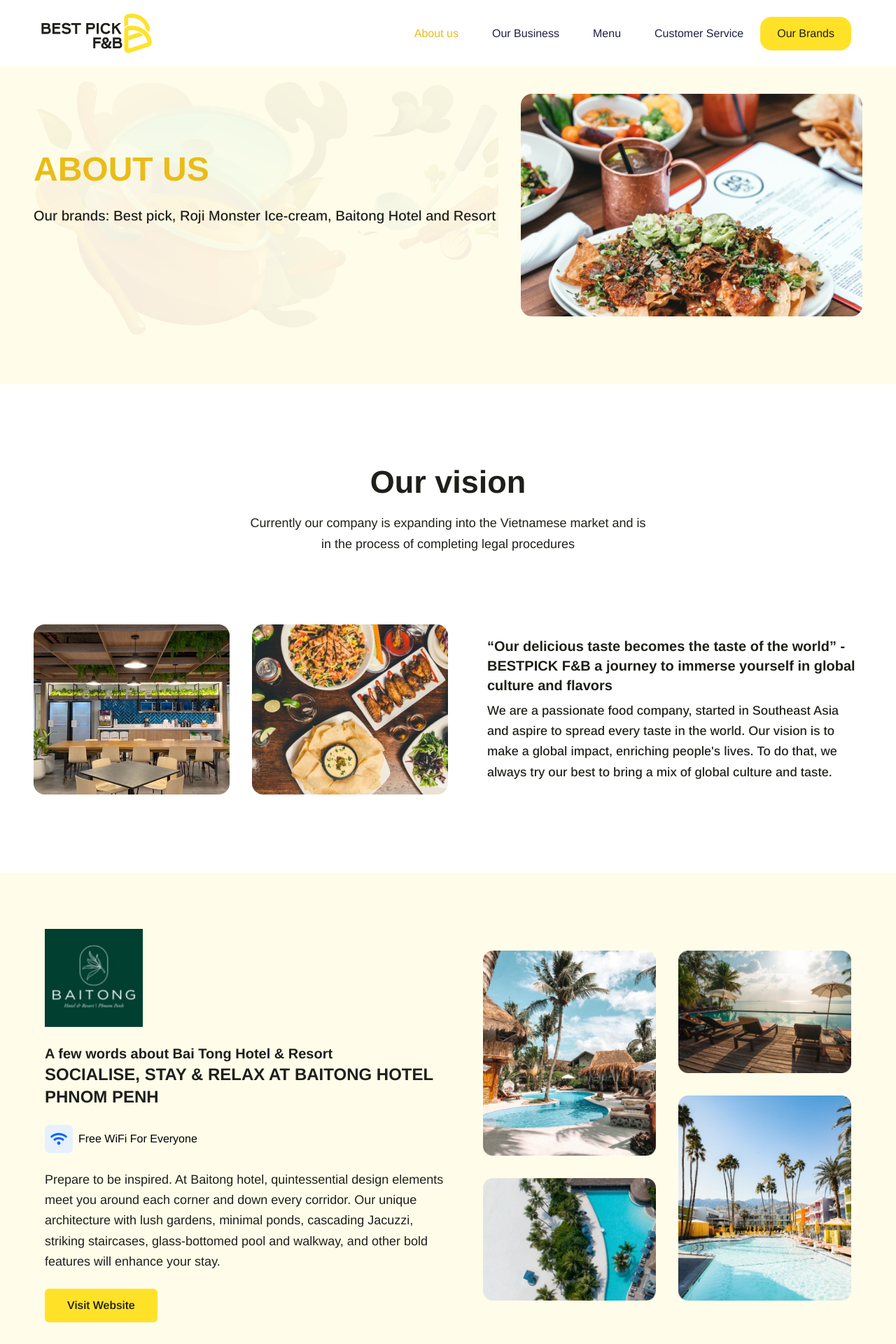
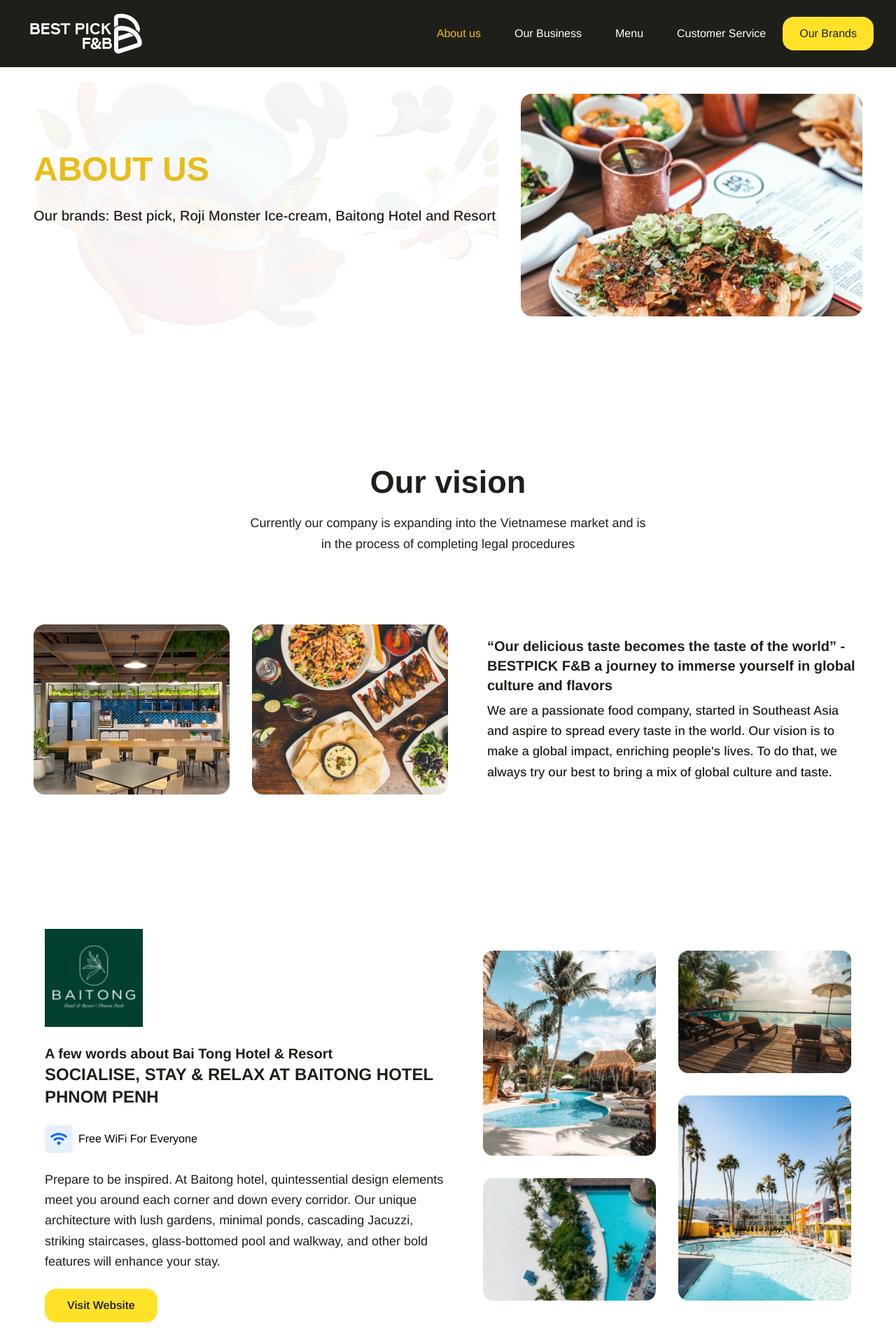
Before and after one commit to kiettran307/bestpick, a Next.js app: page /about in a window 1280 px wide. Shown: the top 1920 px of the page at 70% size. Built offline with nearby package versions, Linux system fonts and the light colour scheme.

Commit message:
Update: color page and change logo page

```diff
--- a/app/customer-service/page.tsx
+++ b/app/customer-service/page.tsx
@@ -18,7 +18,7 @@
   return (
     <>
       <BannerComponent banner={bannerProps} />
-      <section className="container my-10  rounded-[32px] bg-[#FFFBCE] p-8 lg:my-20  lg:p-16 ">
+      <section className="container my-10  rounded-[32px] border border-[#EABC18] p-8 lg:my-20  lg:p-16 ">
         <div className="lg:w-1/2">
           <h3 className="text-xl font-semibold leading-10 text-black lg:text-[32px]">
             Enter your request and we would love to hear from you
--- a/components/About/BrandDescription.tsx
+++ b/components/About/BrandDescription.tsx
@@ -29,8 +29,8 @@
 
 const BrandDescription = (): JSX.Element => {
   return (
-    <div className="relative z-10 overflow-hidden bg-primary-light pb-16 pt-[80px]">
-      <div className="container flex w-full flex-col items-center gap-14 bg-primary-light px-8 md:flex-col md:justify-center lg:flex-row lg:justify-start">
+    <div className="relative z-10 overflow-hidden bg-white pb-16 pt-[80px]">
+      <div className="container flex flex-col items-center w-full px-8 bg-white gap-14 md:flex-col md:justify-center lg:flex-row lg:justify-start">
         <div className="flex flex-col gap-6 lg:max-w-[570px]">
           <div>
             <Image
@@ -65,7 +65,7 @@
             <Button
               href="https://www.baitonghotel.asia"
               className={
-                "rounded-md bg-primary px-8 py-3 text-base font-bold text-black duration-300 ease-in-out hover:bg-primary/80"
+                "rounded-2xl bg-primary px-8 py-3 text-base font-bold text-black duration-300 ease-in-out hover:bg-primary/80"
               }
               text="Visit Website"
             ></Button>
--- a/components/About/Career.tsx
+++ b/components/About/Career.tsx
@@ -66,7 +66,7 @@
           paragraph="Be a Part of Our Company"
           center
         />
-        <div className="flex flex-col items-center justify-center gap-10 px-8 py-10 lg:px-16 lg:py-20 lg:gap-20 rounded-xl bg-primary-light lg:flex-row md:flex-col">
+        <div className="flex flex-col items-center justify-center gap-10 px-8 py-10 bg-white border lg:px-16 lg:py-20 lg:gap-20 rounded-3xl border-primary lg:flex-row md:flex-col">
           <div className="flex flex-col gap-6">
             {Jobs.map((item, i) => {
               return (
--- a/components/Common/Banner.tsx
+++ b/components/Common/Banner.tsx
@@ -3,8 +3,8 @@
 
 const BannerComponent = ({ banner }: { banner: Banner }) => {
   return (
-    <div className=" bg-primary-light pb-8 lg:pb-16 pt-[100px]">
-      <div className="container w-full px-8 bg-primary-light lg:flex-row md:flex-col sm:flex-col">
+    <div className=" bg-white pb-8 lg:pb-16 pt-[100px]">
+      <div className="container w-full px-8 bg-white lg:flex-row md:flex-col sm:flex-col">
         <div className="flex flex-wrap -mx-4">
           <div className="flex flex-col items-center w-full px-33 gap-x-8 lg:flex-row">
             <div
--- a/components/Contact/index.tsx
+++ b/components/Contact/index.tsx
@@ -6,7 +6,7 @@
   return (
     <section
       id="contact"
-      className="container overflow-hidden rounded-lg bg-[#FFFBCE] p-4 md:py-16 lg:p-16"
+      className="container overflow-hidden rounded-[32px] bg-white border border-[#EABC18] p-4 md:py-16 lg:p-16"
     >
       <div className="flex flex-col-reverse items-center -mx-4 lg:flex-row">
         <div className="flex flex-col justify-center w-full p-4 lg:w-7/12 xl:w-8/12">
--- a/components/Footer/index.tsx
+++ b/components/Footer/index.tsx
@@ -21,7 +21,7 @@
                   <Image
                     src="/images/logo-footer.png"
                     alt="logo"
-                    className="w-full dark:hidden"
+                    className="w-full"
                     width={140}
                     height={30}
                   />
--- a/components/Header/index.tsx
+++ b/components/Header/index.tsx
@@ -37,13 +37,13 @@
   return (
     <>
       <header
-        className={`header left-0 top-0 z-40 flex w-full items-center bg-white ${
+        className={`header left-0 top-0 z-40 flex w-full items-center bg-black  ${
           sticky
             ? "!fixed !z-[9999] shadow-sticky backdrop-blur-sm !transition"
             : "absolute"
         }`}
       >
-        <div className="container w-full max-w-[1216px]">
+        <div className="container w-full px-0">
           <div className="relative flex items-center justify-between ">
             <div className="max-w-full pr-4 w-60 xl:mr-12">
               <Link
@@ -61,33 +61,33 @@
                 />
               </Link>
             </div>
-            <div className="flex items-center justify-end w-full px-4">
+            <div className="flex items-center justify-end w-full lg:pl-4">
               <div className="mr-6">
                 <button
                   onClick={navbarToggleHandler}
                   id="navbarToggler"
                   aria-label="Mobile Menu"
-                  className="absolute right-4 top-1/2 block translate-y-[-50%] rounded-lg px-3 py-[6px] ring-primary focus:ring-2 lg:hidden"
+                  className="absolute focus:outline-none right-1 top-1/2 block translate-y-[-50%] rounded-lg px-3 py-[6px]  lg:hidden"
                 >
                   <span
-                    className={`relative my-1.5 block h-0.5 w-[30px] bg-black transition-all duration-300 dark:bg-white ${
+                    className={`relative my-1.5 block h-0.5 w-[30px] bg-white  transition-all duration-300  ${
                       navbarOpen ? " top-[7px] rotate-45" : " "
                     }`}
                   />
                   <span
-                    className={`relative my-1.5 block h-0.5 w-[30px] bg-black transition-all duration-300 dark:bg-white ${
+                    className={`relative my-1.5 block h-0.5 w-[30px] bg-white transition-all duration-300  ${
                       navbarOpen ? "opacity-0 " : " "
                     }`}
                   />
                   <span
-                    className={`relative my-1.5 block h-0.5 w-[30px] bg-black transition-all duration-300 dark:bg-white ${
+                    className={`relative my-1.5 block h-0.5 w-[30px] bg-white  transition-all duration-300 ${
                       navbarOpen ? " top-[-8px] -rotate-45" : " "
                     }`}
                   />
                 </button>
                 <nav
                   id="navbarCollapse"
-                  className={`navbar absolute right-0 z-30 w-[250px] rounded border-[.5px] border-body-color/50 bg-white px-6 py-4 duration-300 dark:border-body-color/20 dark:bg-dark lg:visible lg:static lg:w-auto lg:border-none lg:!bg-transparent lg:p-0 lg:opacity-100 ${
+                  className={`navbar absolute right-0 z-30 w-[250px] rounded border-[.5px] border-body-color/50 bg-black px-6 py-4 duration-300  lg:visible lg:static lg:w-auto lg:border-none lg:!bg-transparent lg:p-0 lg:opacity-100 ${
                     navbarOpen
                       ? "visibility top-full opacity-100"
                       : "invisible top-[120%] opacity-0"
@@ -99,7 +99,7 @@
                         {menuItem.path ? (
                           <Link
                             href={menuItem.path}
-                            className={`flex py-2 text-dark group-hover:opacity-70 lg:mr-0 lg:inline-flex lg:px-0 lg:py-6 ${pathname === menuItem.path ? 'text-yellow-1' : 'text-dark'}`}
+                            className={`flex py-2 text-white group-hover:opacity-70 lg:mr-0 lg:inline-flex lg:px-0 lg:py-6 ${pathname === menuItem.path ? 'text-yellow-1' : 'text-white'}`}
 
                           >
                             {menuItem.title}
@@ -129,7 +129,7 @@
                                 <Link
                                   href={submenuItem.path}
                                   key={submenuItem.id}
-                                  className="block rounded py-2.5 text-sm text-dark hover:opacity-70 lg:px-3"
+                                  className="block rounded py-2.5 text-sm text-white hover:opacity-70 lg:px-3"
                                 >
                                   {submenuItem.title}
                                 </Link>
--- a/components/OurBrands/OurBrandsBanner.tsx
+++ b/components/OurBrands/OurBrandsBanner.tsx
@@ -5,7 +5,7 @@
 
 export  function OurBrandsBanner({}: Props) {
   return (
-    <section className='pt-[100px] bg-primary-light'>
+    <section className='pt-[100px] bg-white'>
         <div className='container flex flex-col justify-between gap-8 px-8 pt-12 pb-16 lg:px-0 lg:items-center lg:flex-row'>
             <div className='w-full h-auto bg-center bg-no-repeat bg-cover lg:min-h-[390px] flex flex-col justify-center' style={{backgroundImage:`url('/svg/bg-ourbrands.svg')`}}>
                 <div className='text-[#EABC18] font-semibold uppercase lg:text-5xl text-3xl'>our brands</div>
--- a/components/UsefulFeature/index.tsx
+++ b/components/UsefulFeature/index.tsx
@@ -38,7 +38,7 @@
 ];
 export function UsefulFeatures({}: Props) {
   return (
-    <section className="py-8 bg-primary-light md:py-14 lg:py-20">
+    <section className="py-8 bg-white md:py-14 lg:py-20">
       <div className="container">
         <div className={`mb-11 text-center lg:mb-16`} data-wow-delay=".1s">
           <h2 className="mb-4 text-3xl font-bold !leading-tight text-black  sm:text-2xl md:text-4xl">
```
Also changed, not shown: components/Brands/index.tsx (+7 -11 lines), components/Hero/index.tsx (+5 -5 lines), public/images/logo-footer.png, public/images/logo/logo_bestpick.svg.
